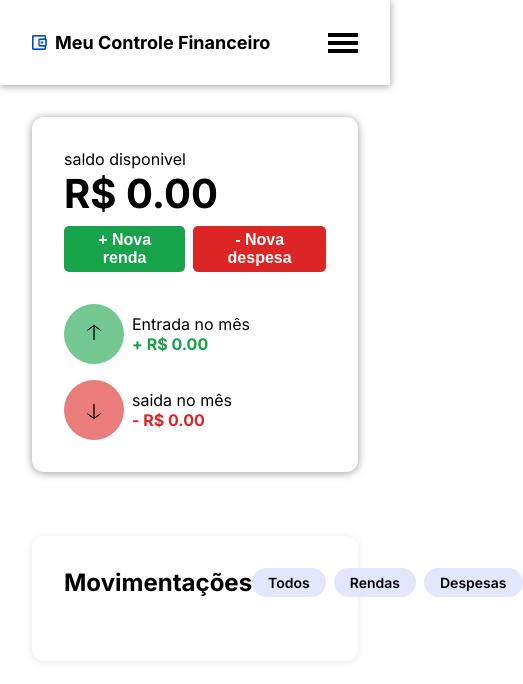
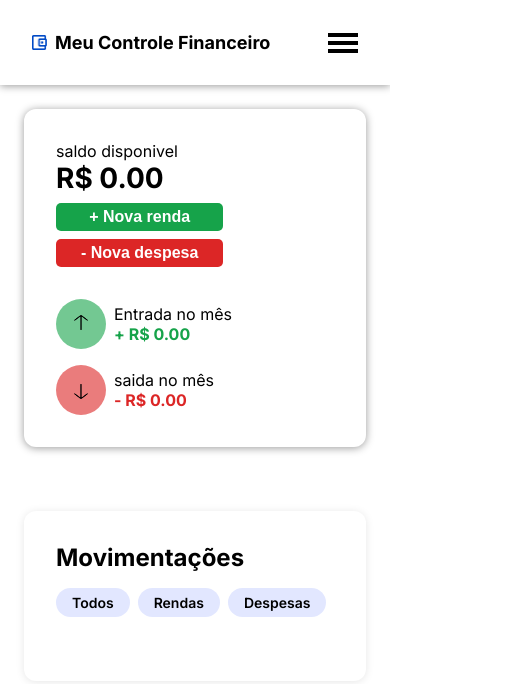
Before and after one commit to Joao-vitorSantos08/Meu_Controle_Financeiro, a plain HTML site: page index.html in a window 390 px wide. Shown: the whole page, 523 px wide, since content can reach past the window. Drawn offline with Linux system fonts and the light colour scheme.

Commit message:
feat: add responsiveness to the project

```diff
--- a/src/style/style.css
+++ b/src/style/style.css
@@ -55,7 +55,7 @@ header button:hover {
     background-color: var(--white);
     padding: var(--space-xl);
     box-shadow: 0 4px 8px rgba(0, 0, 0, 0.1);
-     transition: 0.5s ease;
+    transition: 0.5s ease;
 }
 
 .navegation-mobile.show {
@@ -360,6 +360,73 @@ form small {
     color: var(--red);
 }
 
+@media (max-width: 960px) {
+    main {
+        padding: var(--space-lg);
+    }
+
+    .saldo h1 {
+        font-size: 32px;
+    }
+
+    .resumo-mensal {
+        gap: var(--space-lg);
+    }
+
+    .value .img {
+        padding: 15px;
+    }
+}
+
+@media (max-width: 768px) {
+    .saldo {
+        flex-direction: column;
+        align-items: stretch;
+        gap: var(--space-xl);
+    }
+
+    .resumo-mensal {
+        justify-content: space-between;
+    }
+
+    .movimentacaoes nav {
+        flex-direction: column;
+        align-items: flex-start;
+        gap: var(--space-md);
+    }
+
+    .conteiner,
+    .conteiner_despesas {
+        width: 80%;
+        left: 10%;
+    }
+}
+
+@media (max-width: 600px) {
+    .resumo-mensal {
+        flex-direction: column;
+        gap: var(--space-md);
+    }
+
+    .saldo h1 {
+        font-size: 28px;
+    }
+
+    .saldo .btn {
+        flex-direction: column;
+    }
+
+    .saldo .btn button {
+        width: 100%;
+    }
+
+    .conteiner,
+    .conteiner_despesas {
+        width: 86%;
+        left: 7%;
+    }
+}
+
 @media (max-width: 480px) {
     .menu-toggle {
         display: flex;
```
